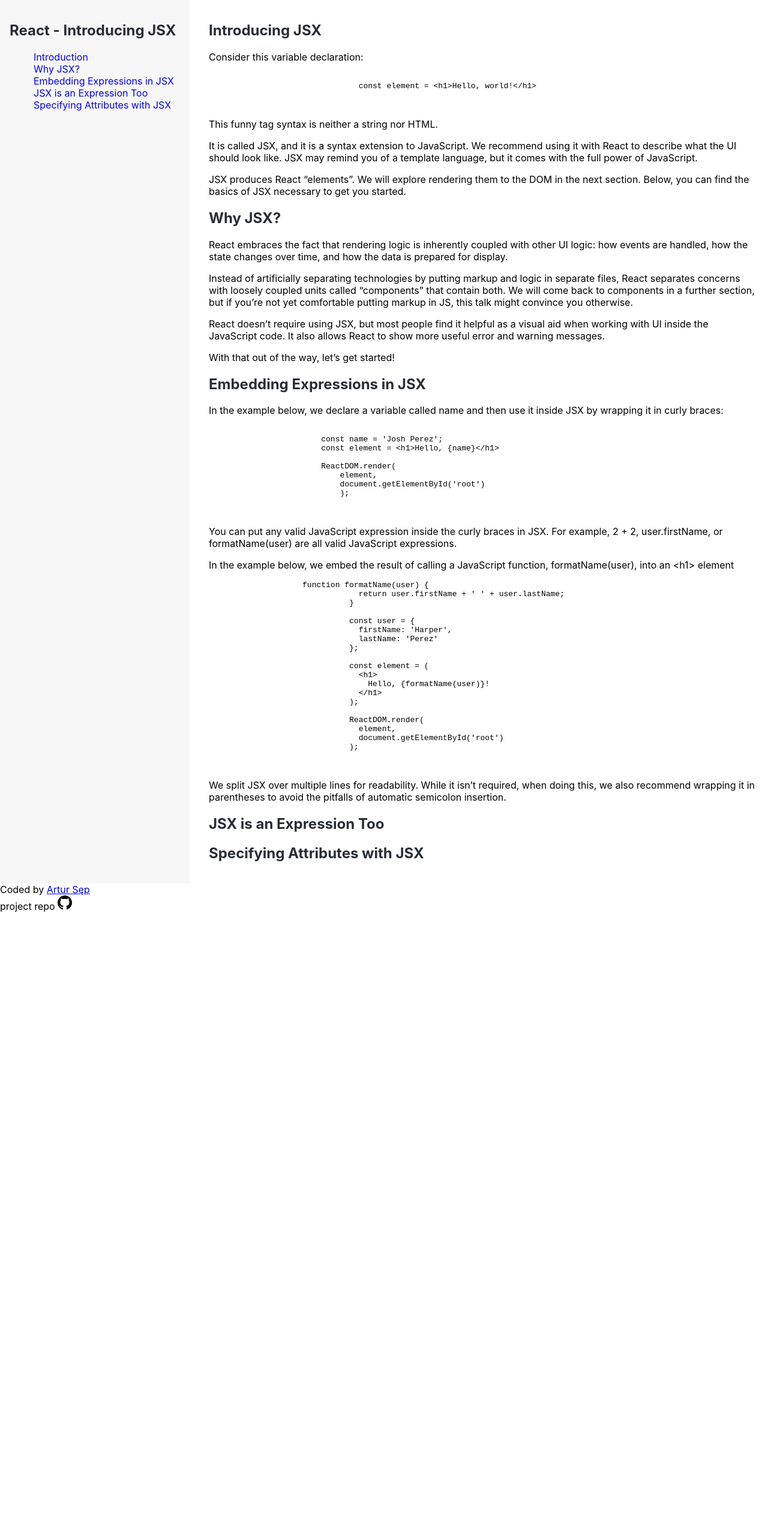
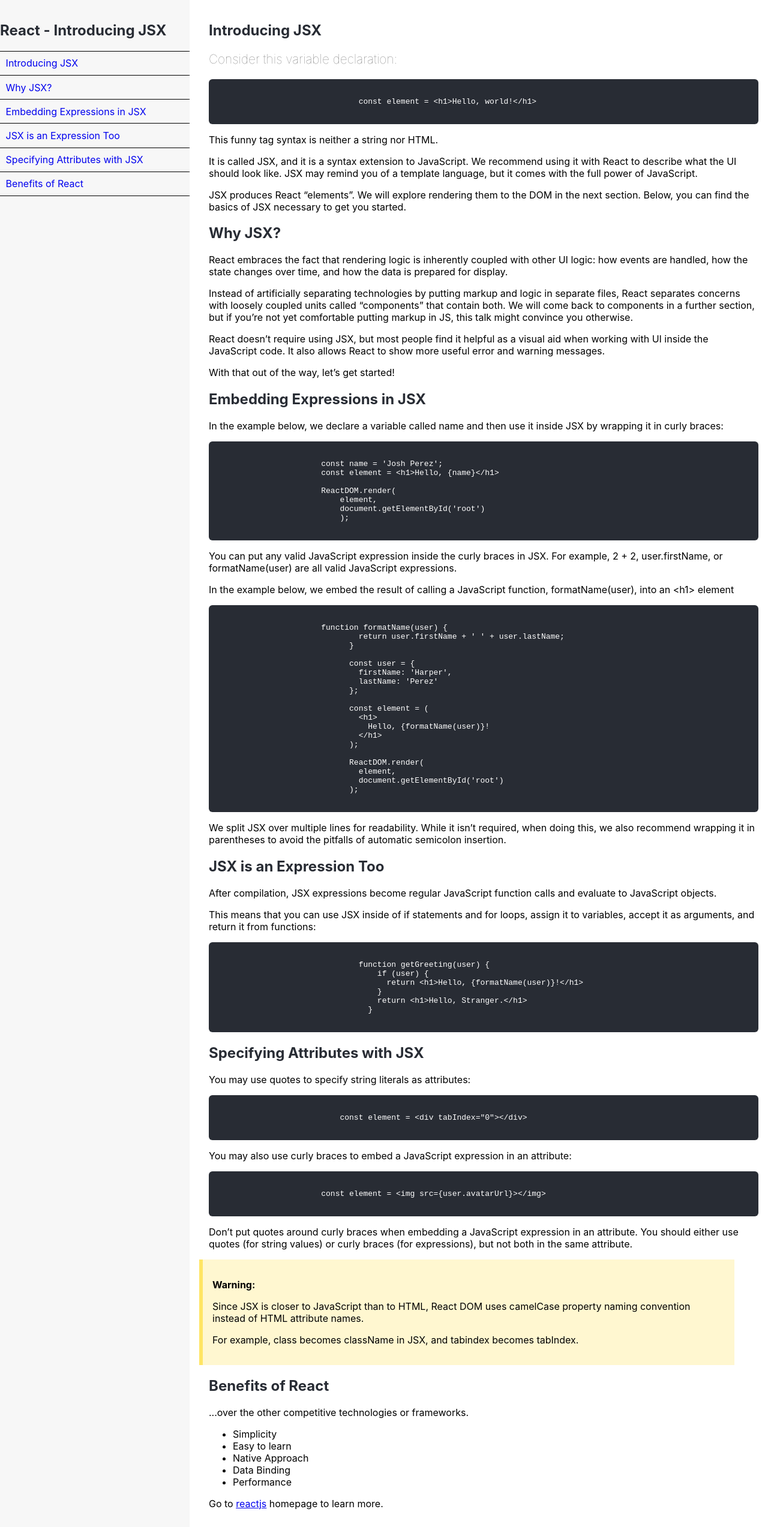
Before and after one commit to a-sep/Technical-Documentation-Page, a plain HTML site: page index.html in a window 1280 px wide. Shown: the top 2546 px of the page at 60% size. Before the commit the page ends 1521 px from the top, so only its background shows below. Drawn offline with Linux system fonts and the light colour scheme.

Commit message:
added more text and styles

```diff
--- a/index.html
+++ b/index.html
@@ -17,11 +17,12 @@
                 <h1>React - Introducing JSX</h1>
             </header>
             <ul>
-                <li><a href="#Introducing_JSX">Introduction</a></li>
-                <li><a href="#Why_JSX?">Why JSX?</a></li>
-                <li><a href="#Embedding_Expressions_in_JSX">Embedding Expressions in JSX</a></li>
-                <li><a href="#JSX_is_an_Expression_Too">JSX is an Expression Too</a></li>
-                <li><a href="#Specifying_Attributes_with_JSX">Specifying Attributes with JSX</a></li>
+                <li><a class="nav-link" href="#Introducing_JSX">Introducing JSX</a></li>
+                <li><a class="nav-link" href="#Why_JSX?">Why JSX?</a></li>
+                <li><a class="nav-link" href="#Embedding_Expressions_in_JSX">Embedding Expressions in JSX</a></li>
+                <li><a class="nav-link" href="#JSX_is_an_Expression_Too">JSX is an Expression Too</a></li>
+                <li><a class="nav-link" href="#Specifying_Attributes_with_JSX">Specifying Attributes with JSX</a></li>
+                <li><a class="nav-link" href="#Benefits_of_React">Benefits of React</a></li>
             </ul>
 
         </nav>
@@ -33,9 +34,10 @@
                 <header>
                     <h2>Introducing JSX</h2>
                 </header>
-                <p>Consider this variable declaration:</p>
+                <p class="light-font">Consider this variable declaration:</p>
                 <pre>
                         <code>
+
                                 const element = &lth1&gtHello, world!&lt/h1&gt;
                         </code>
                 </pre>
@@ -73,6 +75,7 @@
                     curly braces:</p>
                 <pre>
                     <code>
+
                         const name = 'Josh Perez';
                         const element = &lth1&gtHello, {name}&lt/h1&gt;
 
@@ -87,7 +90,9 @@
                 <p>In the example below, we embed the result of calling a JavaScript function, formatName(user), into
                     an &lt;h1&gt; element</p>
                 <pre>
-                    <code>function formatName(user) {
+                    <code>
+
+                        function formatName(user) {
                                 return user.firstName + ' ' + user.lastName;
                               }
 
@@ -116,16 +121,63 @@
                 <header>
                     <h2>JSX is an Expression Too</h2>
                 </header>
-                <p></p>
-                <code></code>
+                <p>After compilation, JSX expressions become regular JavaScript function calls and evaluate to
+                    JavaScript objects.</p>
+                <p>This means that you can use JSX inside of if statements and for loops, assign it to variables,
+                    accept it as arguments, and return it from functions:</p>
+                <pre>
+                        <code>
+
+                                function getGreeting(user) {
+                                    if (user) {
+                                      return &lth1&gtHello, {formatName(user)}!&lt/h1&gt;
+                                    }
+                                    return &lth1&gtHello, Stranger.&lt/h1&gt;
+                                  }
+                        </code>
+                    </pre>
             </section>
 
             <section id="Specifying_Attributes_with_JSX" class="main-section">
                 <header>
                     <h2>Specifying Attributes with JSX</h2>
                 </header>
-                <p></p>
-                <code></code>
+                <p>You may use quotes to specify string literals as attributes:</p>
+                <pre>
+                    <code>
+
+                            const element = &ltdiv tabIndex="0"&gt&lt/div&gt;
+                    </code>
+                </pre>
+                <p>You may also use curly braces to embed a JavaScript expression in an attribute:</p>
+                <pre>
+                    <code>
+
+                        const element = &ltimg src={user.avatarUrl}&gt&lt/img&gt;
+                    </code>
+                </pre>
+                <p>Don’t put quotes around curly braces when embedding a JavaScript expression in an attribute. You
+                    should either use quotes (for string values) or curly braces (for expressions), but not both in the
+                    same attribute.</p>
+                <blockquote>
+                    <p><strong>Warning:</strong></p>
+                    <p>Since JSX is closer to JavaScript than to HTML, React DOM uses camelCase property naming
+                        convention instead of HTML attribute names.</p>
+                    <p>For example, class becomes className in JSX, and tabindex becomes tabIndex.</p>
+                </blockquote>
+            </section>
+            <section id="Benefits_of_React" class="main-section">
+                <header>
+                    <h2>Benefits of React</h2>
+                </header><span> ...over the other competitive technologies or frameworks.</span>
+                <ul>
+                    <li>Simplicity</li>
+                    <li>Easy to learn</li>
+                    <li>Native Approach</li>
+                    <li>Data Binding</li>
+                    <li>Performance</li>
+                </ul>
+                <p>Go to <a href="https://reactjs.org/docs/getting-started.html">reactjs</a> homepage to learn more.</p>
             </section>
         </main>
 
--- a/style.css
+++ b/style.css
@@ -5,14 +5,14 @@ body{
 #side-wrapper{
     display: grid;
     /* grid-template-columns: repeat(auto-fit, minmax(200px, 1fr)); */
-    grid-template-columns: minmax(150px, 1fr) minmax(450px, 3fr) ;
+    grid-template-columns: minmax(200px, 1fr) minmax(450px, 3fr) ;
     grid-gap: 1rem;
 }
 
 
 #navbar{
     background-color: #F7F7F7;
-    padding: 1rem;
+    padding-top: 1rem;
 }
 #navbar a {
     text-decoration: none;
@@ -23,8 +23,16 @@ header{
 }
 
 
-ul{
+#navbar ul{
     list-style-type: none;
+    padding: 0;
+}
+#navbar li{
+    border-top: 1px solid black;
+    padding: 0.6rem ;
+}
+#navbar ul:last-child{
+    border-bottom: 1px solid black;
 }
 
 
@@ -33,13 +41,30 @@ ul{
     padding: 1rem;
 
 }
+pre{
+    background-color: #282C34;
+    border-radius: 6px;
+    color: white;
+}
+.light-font{
+    font-size: 1.3rem;
+    font-weight: lighter;
+    color: #7E7E7E;
+}
+blockquote{
+    background-color: #FFF7D0;
+    border-left: 6px solid #FFE564;
+    margin-inline-start: 0;
+    padding: 1rem;
+    margin-left: -1rem;
 
+}
 
 
 
 
 @media (max-width: 600px){
     #side-wrapper{
-        grid-template-rows: 1fr 4fr;
+        grid-template-columns: 1fr;
     }
 }
```
